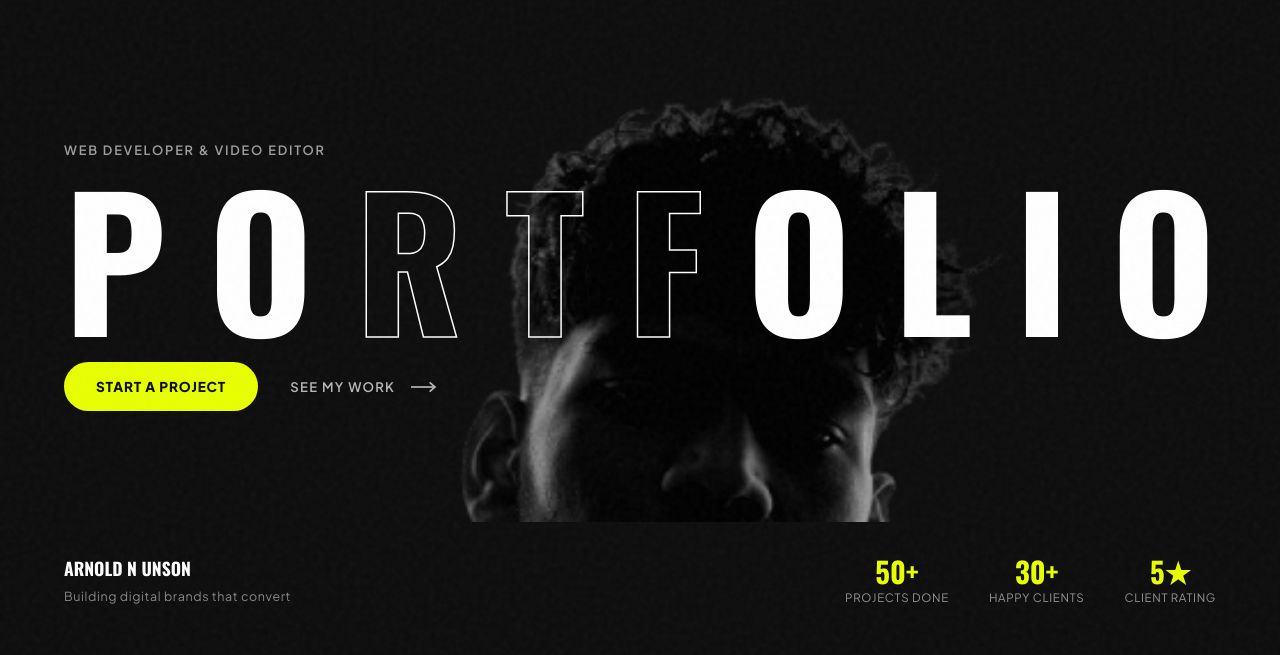
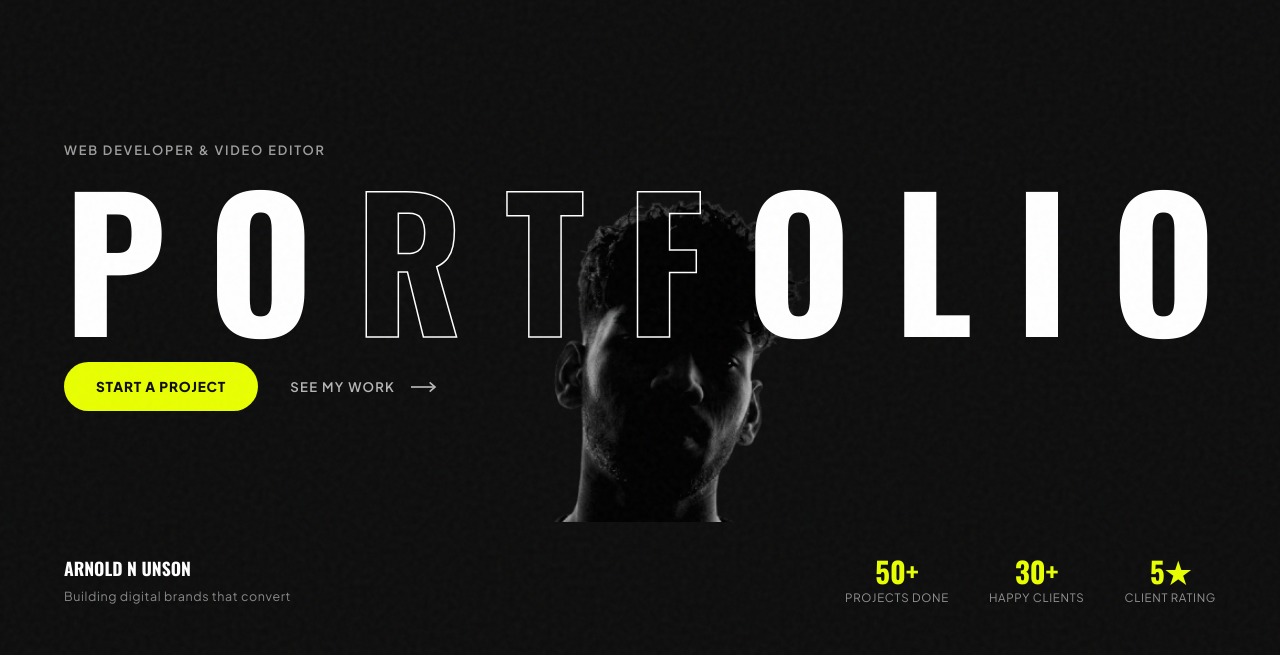
Before and after one commit to Prasann62/new.portfolio, a website: page index.html in a window 1280 px wide. Shown: the part 145-800 px from the top of the page. Drawn offline with nearby package versions, Linux system fonts and the light colour scheme.

Commit message:
Portrait: position from mid-hero to bottom, centered, 48% wide

```diff
--- a/css/portfolio.css
+++ b/css/portfolio.css
@@ -291,9 +291,13 @@ section {
 }
 .portrait-wrapper-hero {
     position: absolute;
-    top: 0; left: 0;
-    width: 100%;
-    height: 100%;
+    /* Starts at 28% from top — face appears at center, body fills to bottom */
+    top: 28%;
+    bottom: 0;
+    left: 50%;
+    transform: translateX(-50%);
+    /* Width wide enough to look natural but not stretch */
+    width: 48%;
     z-index: 1;
     pointer-events: none;
     overflow: hidden;
@@ -302,10 +306,11 @@ section {
     width: 100%;
     height: 100%;
     object-fit: cover;
+    /* Keep the face/head at the very top of the visible window */
     object-position: center top;
     mix-blend-mode: luminosity;
-    filter: contrast(1.15) brightness(0.75) grayscale(1);
-    opacity: 0.85;
+    filter: contrast(1.2) brightness(0.8) grayscale(1);
+    opacity: 0.9;
 }
 
 /* Hero CTA */
```
